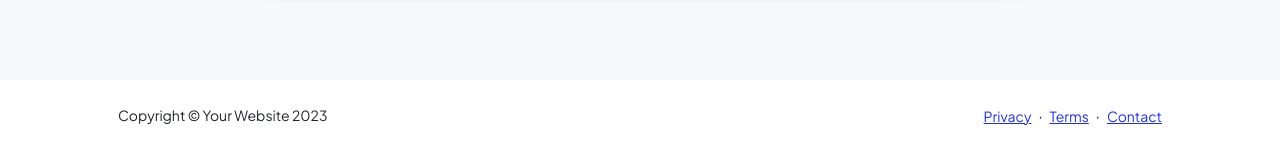
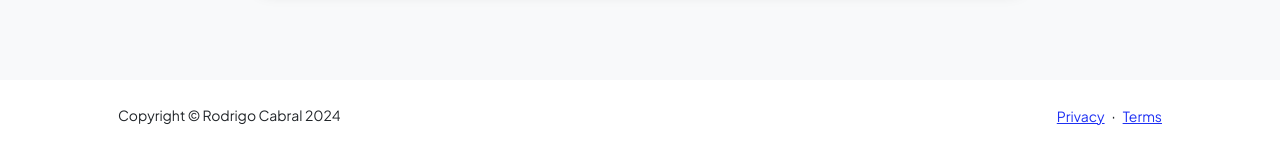
Before and after one commit to RodrigoOBC/my_curriculum, a Flask app: page /work in a window 1280 px wide. Shown: the part 3012-3164 px from the top of the page. Run offline with Flask 3, Linux system fonts and the light colour scheme; some libraries are stand-ins or nearby versions.

Commit message:
colocando o footer

```diff
--- a/templates/experience.html
+++ b/templates/experience.html
@@ -108,22 +108,7 @@
         </div>
     </main>
     <!-- Footer-->
-    <footer class="bg-white py-4 mt-auto">
-        <div class="container px-5">
-            <div class="row align-items-center justify-content-between flex-column flex-sm-row">
-                <div class="col-auto">
-                    <div class="small m-0">Copyright &copy; Your Website 2023</div>
-                </div>
-                <div class="col-auto">
-                    <a class="small" href="#!">Privacy</a>
-                    <span class="mx-1">&middot;</span>
-                    <a class="small" href="#!">Terms</a>
-                    <span class="mx-1">&middot;</span>
-                    <a class="small" href="#!">Contact</a>
-                </div>
-            </div>
-        </div>
-    </footer>
+    {% include 'footer.html' %}
     <!-- Bootstrap core JS-->
     <script src="https://cdn.jsdelivr.net/npm/bootstrap@5.2.3/dist/js/bootstrap.bundle.min.js"></script>
     <!-- Core theme JS-->
--- /dev/null
+++ b/templates/footer.html
@@ -0,0 +1,16 @@
+<!-- templates/fotter.html -->
+
+<footer class="bg-white py-4 mt-auto">
+    <div class="container px-5">
+        <div class="row align-items-center justify-content-between flex-column flex-sm-row">
+            <div class="col-auto"><div class="small m-0">Copyright &copy; Rodrigo Cabral 2024</div></div>
+            <div class="col-auto">
+                <a class="small" href="#!">Privacy</a>
+                <span class="mx-1">&middot;</span>
+                <a class="small" href="#!">Terms</a>
+                <!-- <span class="mx-1">&middot;</span>
+                <a class="small" href="#!">Contact</a> -->
+            </div>
+        </div>
+    </div>
+</footer>
```
Also changed, not shown: templates/articles.html (+1 -14 lines), templates/education.html (+1 -16 lines), templates/index.html (+1 -14 lines), templates/repository.html (+1 -16 lines).
